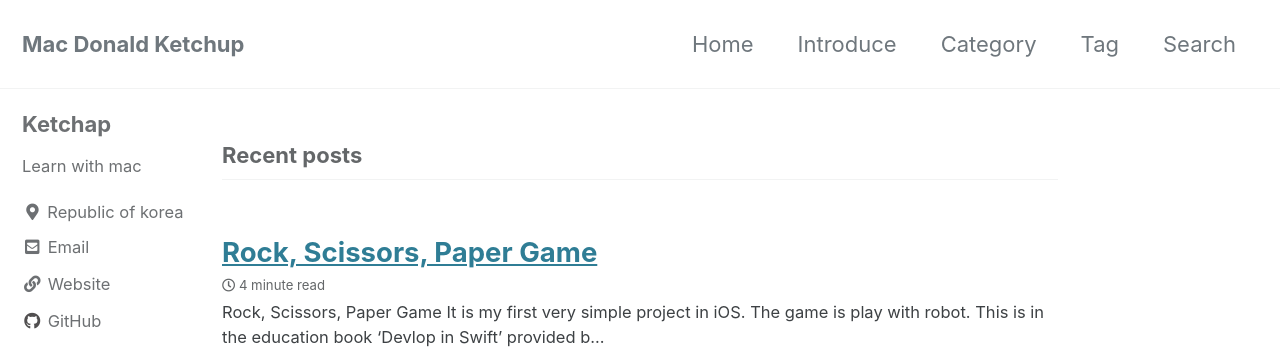
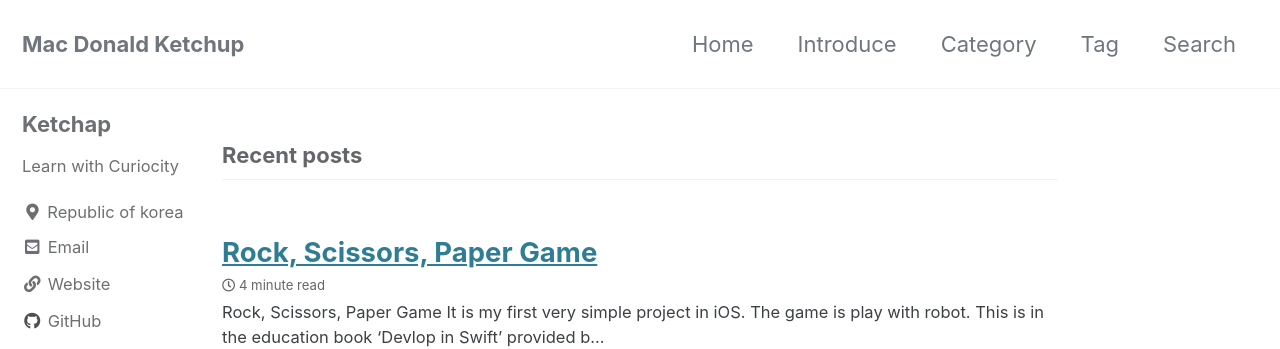
Before and after one commit to iJSPARK/iJSPARK.github.io, a Jekyll site: the page built from index.html, in a window 1280 px wide. Shown: the top 349 px of the page. Built offline with Jekyll 4.4.1, drawn with Linux system fonts in a browser that asks for light colours; cached includes are drawn as plain includes; the list of posts is cut into pages by our own code.

Commit message:
Change Font

```diff
--- a/_config.yml
+++ b/_config.yml
@@ -103,7 +103,7 @@ analytics:
 author:
   name             : "Ketchap"
   avatar           : # path of avatar image, e.g. "/assets/images/bio-photo.jpg"
-  bio              : "Learn with mac"
+  bio              : "Learn with Curiocity"
   location         : "Republic of korea"
   email            :
   links:
--- a/_sass/minimal-mistakes.scss
+++ b/_sass/minimal-mistakes.scss
@@ -40,4 +40,4 @@
 @import "minimal-mistakes/print";
 
 /* google fronts */
-@import url('https://fonts.googleapis.com/css2?family=Roboto:wght@300&display=swap');
+@import url('https://fonts.googleapis.com/css2?family=Mukta:wght@300&display=swap');
--- a/_sass/minimal-mistakes/_variables.scss
+++ b/_sass/minimal-mistakes/_variables.scss
@@ -14,7 +14,7 @@ $indent-var: 1.3em !default;
 
 /* system typefaces */
 $serif: Georgia, Times, serif !default;
-$sans-serif: -apple-system, BlinkMacSystemFont, "Roboto", "Segoe UI",
+$sans-serif: -apple-system, BlinkMacSystemFont, "Mukta", "Segoe UI",
   "Helvetica Neue", "Lucida Grande", Arial, sans-serif !default;
 $monospace: Monaco, Consolas, "Lucida Console", monospace !default;
 
```
